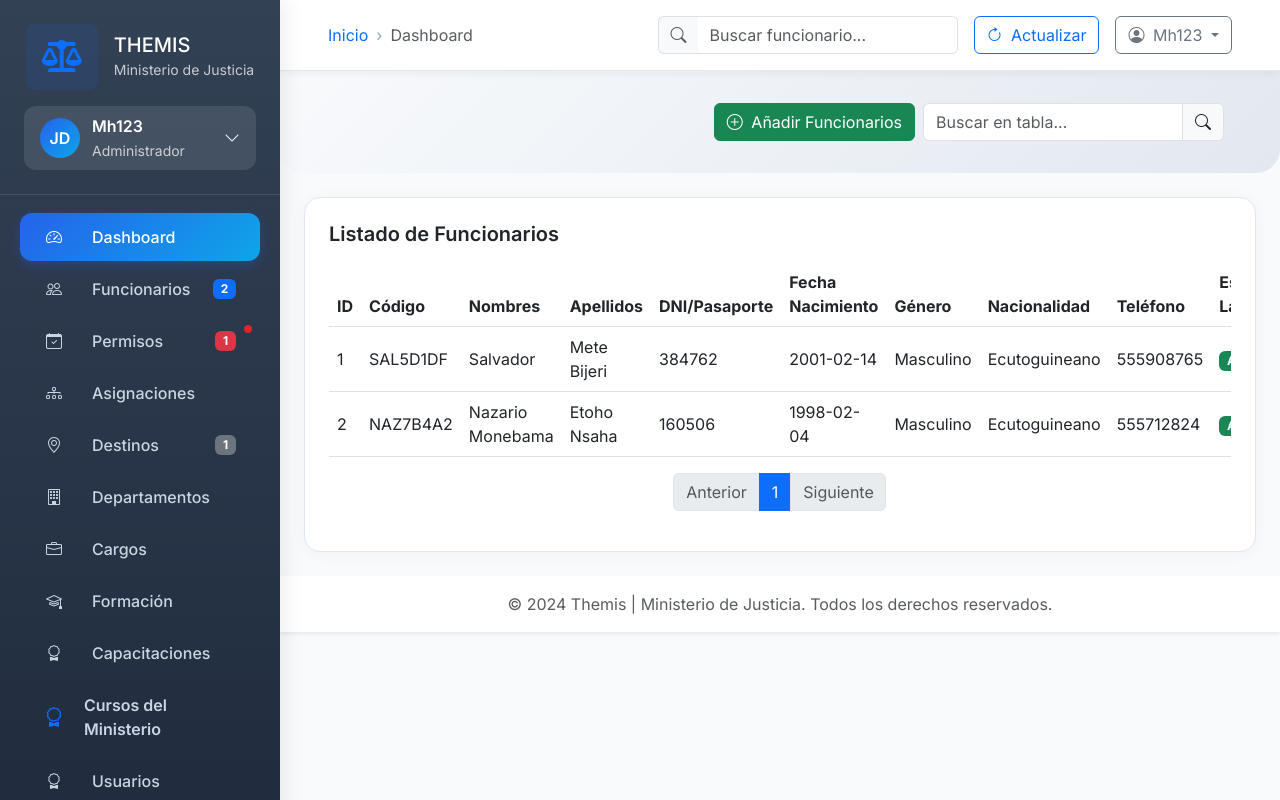
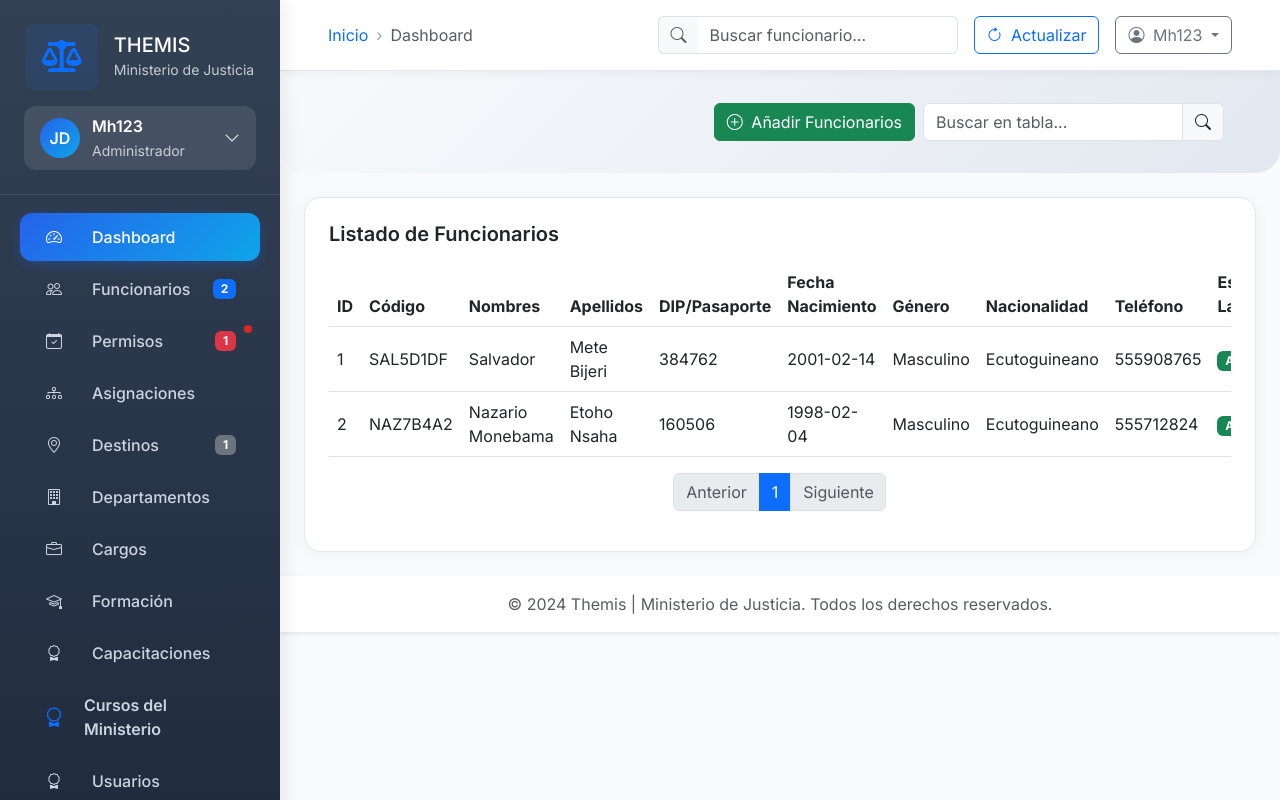
Before and after one commit to MP-PROGRAMADOR/ministerio_justicia, a PHP site: page /administrador/funcionarios.php in a window 1280 px wide. Run offline with PHP 8.4, Linux system fonts and the light colour scheme; a user stored in the database is signed in; data comes from the database, SQL or seed files in the repository.

Commit message:
first commit

```diff
--- a/administrador/funcionarios.php
+++ b/administrador/funcionarios.php
@@ -133,7 +133,7 @@ include_once '../includes/header.php';
                                         <th>Código</th>
                                         <th>Nombres</th>
                                         <th>Apellidos</th>
-                                        <th>DNI/Pasaporte</th>
+                                        <th>DIP/Pasaporte</th>
                                         <th>Fecha Nacimiento</th>
                                         <th>Género</th>
                                         <th>Nacionalidad</th>
@@ -178,8 +178,11 @@ include_once '../includes/header.php';
                                             // Ruta absoluta de la imagen
                                             $fotoURL = '';
                                             if (!empty($f['Fotografia'])) {
-                                                $fotoURL = $protocol . $host . '/ministerio/api/' . ltrim($f['Fotografia'], '/');
+                                                $fotoURL = $protocol . $host . '/ministerio_justicia/api/' . ltrim($f['Fotografia'], '/');
                                             }
+
+                                            // Debug en consola
+                                            echo "<script>console.log('Ruta de imagen: " . addslashes($fotoURL) . "');</script>";
                                             ?>
 
                                             <td>
@@ -471,7 +474,7 @@ include_once '../includes/header.php';
                             <!-- DNI / Pasaporte -->
                             <div class="col-md-6">
                                 <label for="dni" class="form-label fw-semibold">
-                                    <i class="bi bi-credit-card-2-front me-2 text-primary"></i>DNI / Pasaporte
+                                    <i class="bi bi-credit-card-2-front me-2 text-primary"></i>D.I.P / Pasaporte
                                 </label>
                                 <input type="text" class="form-control" id="dni" name="DNI_Pasaporte" required
                                     placeholder="Ej: 12345678A">
@@ -717,7 +720,7 @@ include_once '../includes/header.php';
                         <div class="info-card h-100 d-flex flex-column align-items-center text-center">
                             <img src="${funcionario.Fotografia || 'https://placehold.co/120x120/0d6efd/FFFFFF?text=Foto'}" alt="Fotografía del Funcionario" class="img-fluid rounded-circle object-fit-cover mb-4 profile-pic">
                             <h3 class="fs-4 fw-semibold text-dark mb-1">${funcionario.Nombres} ${funcionario.Apellidos}</h3>
-                            <p class="text-muted mb-4">DNI: ${funcionario.DNI_Pasaporte}</p>
+                            <p class="text-muted mb-4">D.I.P: ${funcionario.DNI_Pasaporte}</p>
 
                             <div class="w-100 text-start">
                                 <h4 class="section-title text-primary"><i class="bi bi-info-circle-fill me-2"></i> Información Personal</h4>
@@ -911,7 +914,7 @@ include_once '../includes/header.php';
                             <!-- DNI / Pasaporte -->
                             <div class="col-md-6">
                                 <label for="editDNI" class="form-label fw-semibold">
-                                    <i class="bi bi-credit-card-2-front text-primary me-2"></i>DNI / Pasaporte
+                                    <i class="bi bi-credit-card-2-front text-primary me-2"></i>D.I.P / Pasaporte
                                 </label>
                                 <input type="text" class="form-control" id="editDNI" name="DNI_Pasaporte" required>
                             </div>
--- a/api/get_funcionario_data.php
+++ b/api/get_funcionario_data.php
@@ -36,7 +36,7 @@ $host = $_SERVER['HTTP_HOST'];
 // Generar URL absoluta de la fotografía
 if (!empty($funcionario['Fotografia'])) {
     $fotoRuta = ltrim($funcionario['Fotografia'], '/'); // Eliminar barra inicial si la hay
-    $funcionario['Fotografia'] = $protocol . $host . '/ministerio/api/' . $fotoRuta;
+    $funcionario['Fotografia'] = $protocol . $host . '/ministerio_justicia/api/' . $fotoRuta;
 }
 
 
@@ -88,7 +88,7 @@ $host = $_SERVER['HTTP_HOST'];
 foreach ($capacitaciones as &$cap) {
     if (!empty($cap['Certificado_URL']) && !filter_var($cap['Certificado_URL'], FILTER_VALIDATE_URL)) {
         $certificadoRuta = ltrim($cap['Certificado_URL'], '/'); // Quita barra inicial si la hay
-        $cap['Certificado_URL'] = $protocol . $host . '/ministerio/certificados/' . basename($certificadoRuta);
+        $cap['Certificado_URL'] = $protocol . $host . '/ministerio_justicia/certificados/' . basename($certificadoRuta);
     }
 }
 unset($cap);
@@ -112,7 +112,7 @@ foreach ($permisos as &$perm) {
         // Solo el nombre del archivo, asegurando no tener rutas problemáticas
         $filename = basename($perm['Documento_Soporte_URL']);
         // Construir la URL pública accesible desde el navegador
-        $perm['Documento_Soporte_URL'] = $protocol . $host . '/ministerio/uploads/permisos/' . $filename;
+        $perm['Documento_Soporte_URL'] = $protocol . $host . '/ministerio_justicia/uploads/permisos/' . $filename;
     }
 }
 unset($perm);
```
Also changed, not shown: api/funcionarios/func_688b3fd09575e.png (added), api/funcionarios/func_688b4011f11d5.png (added), api/funcionarios/func_688b402921120.png (added), api/funcionarios/func_688b450d4cb46.png (added).
